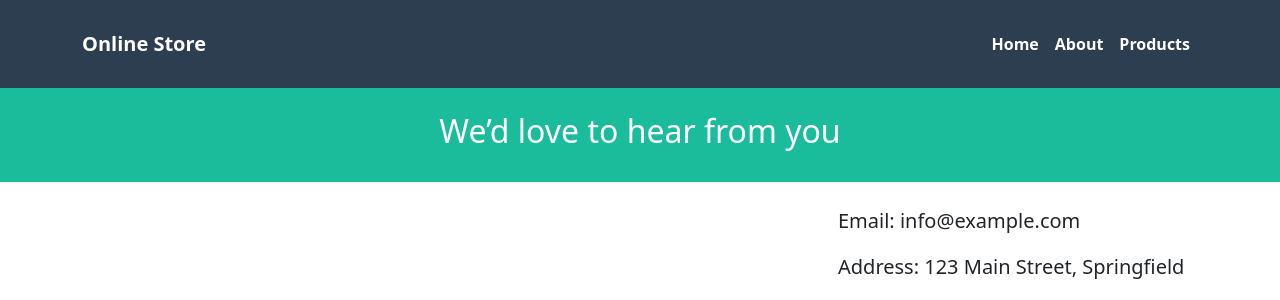
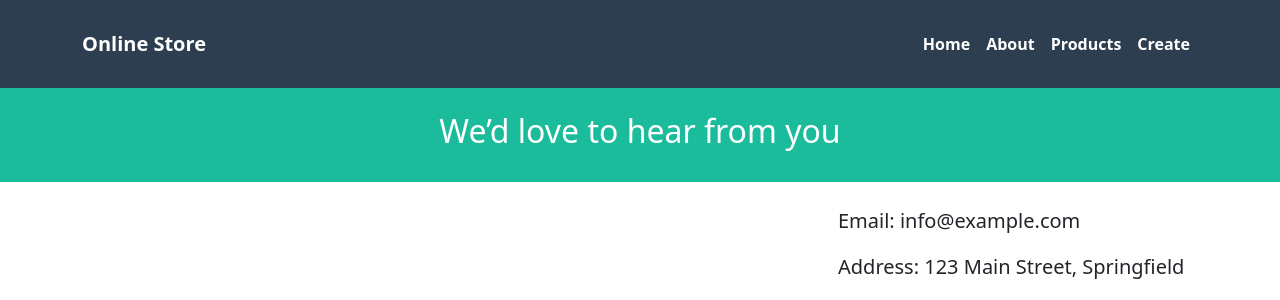
Before and after one commit to AlejandroSPosada/Arquitectura-de-Software, a Django app: page /contact/ in a window 1280 px wide. Shown: the top 300 px of the page. Run offline with Django 5.2, Linux system fonts and the light colour scheme.

Commit message:
D. Product creation (simulation) activity 9 finished

```diff
--- a/Tutorial01/djangocourse/helloworld/pages/templates/pages/base.html
+++ b/Tutorial01/djangocourse/helloworld/pages/templates/pages/base.html
@@ -31,6 +31,7 @@
                     <a class="nav-link active" href="{% url 'home' %}">Home</a>
                     <a class="nav-link active" href="{% url 'about' %}">About</a>
                     <a class="nav-link active" href="{% url 'index' %}">Products</a>
+                    <a class="nav-link active" href="{% url 'form' %}">Create</a>
                 </div>
             </div>
         </div>
```
